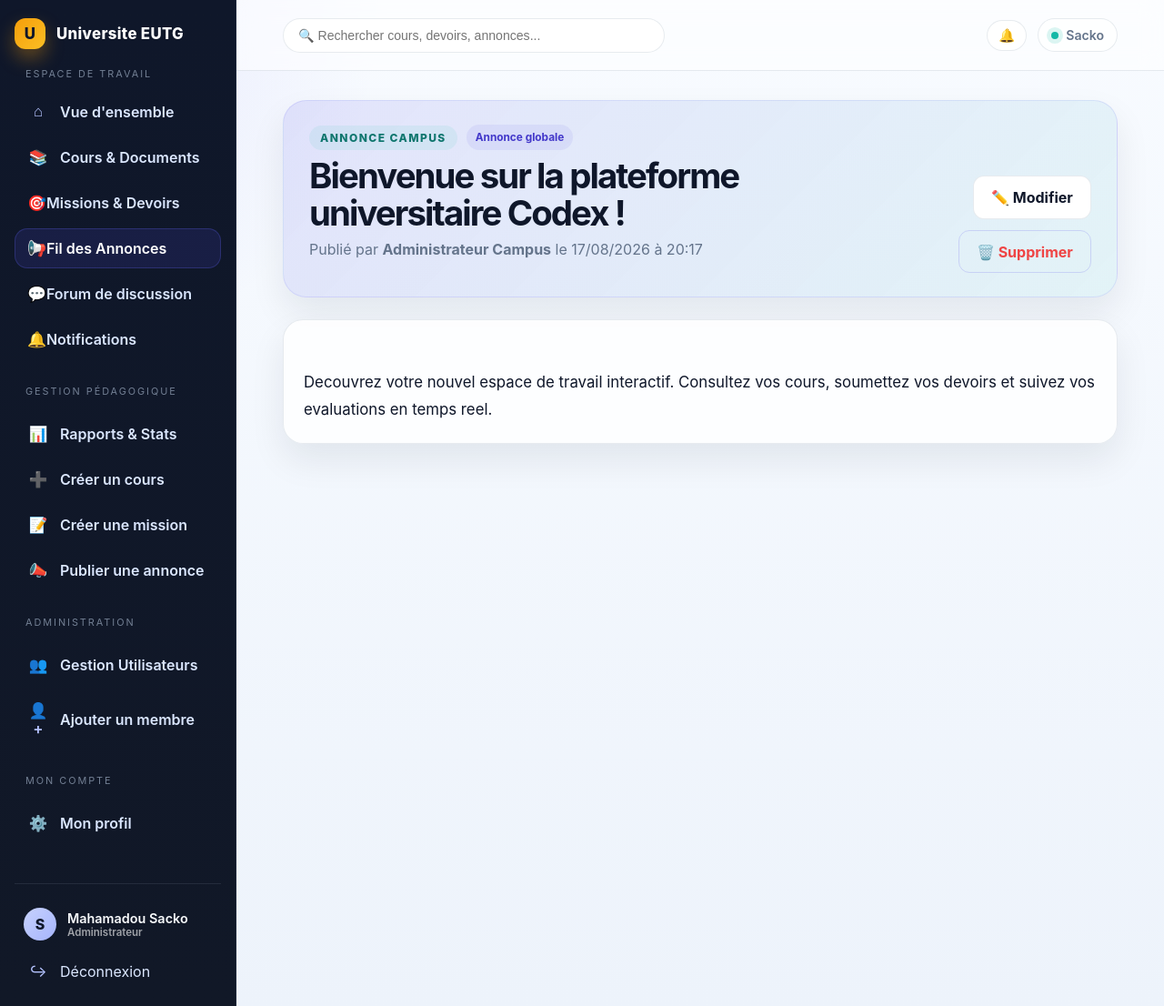
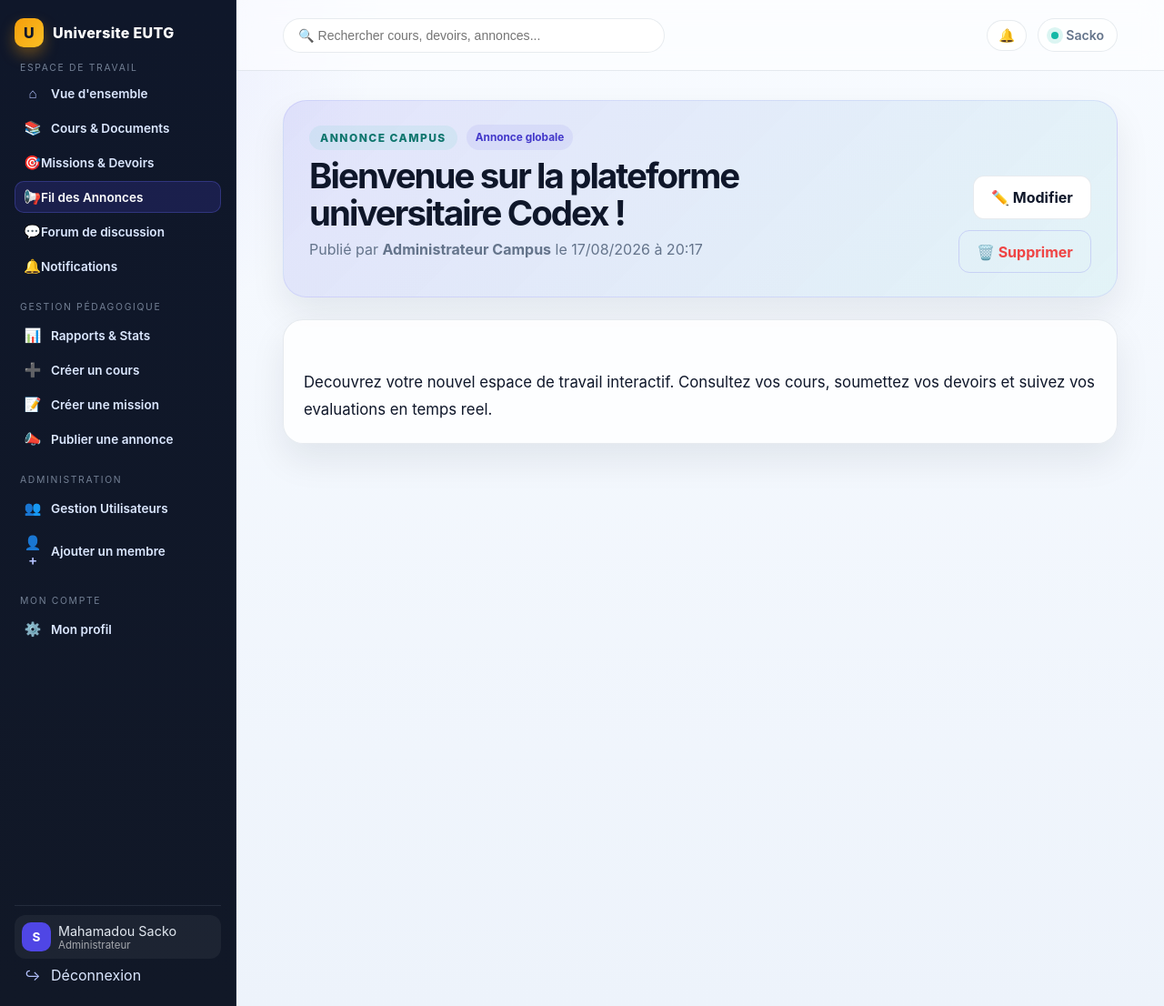
Before and after one commit to Senateur37/University_Platform, a Django app: page /annonces/1/ in a window 1280 px wide. Shown: the whole page at 91% size. Run offline with Django 5.2, Linux system fonts and the light colour scheme; a user stored in the database is signed in; data comes from the database, SQL or seed files in the repository.

Commit message:
Compact sidebar element heights and reset scrollTop to 0 so menu fits perfectly on all PC laptop screens

```diff
--- /dev/null
+++ b/media/courses/resources/test_document_6LXIC5i.txt
@@ -0,0 +1 @@
+Contenu du cours de test
--- a/templates/base.html
+++ b/templates/base.html
@@ -62,98 +62,101 @@
       height: 100vh;
       background: linear-gradient(180deg, var(--sidebar) 0%, #111827 100%);
       color: #e2e8f0;
-      padding: 26px 18px 18px;
+      padding: 16px 14px 14px;
       display: flex;
       flex-direction: column;
       border-right: 1px solid rgba(148, 163, 184, 0.12);
       overflow-y: auto;
+      scrollbar-width: thin;
     }
 
     .brand {
       display: flex;
       align-items: center;
-      gap: 12px;
-      padding: 10px 12px 22px;
+      gap: 10px;
+      padding: 4px 6px 12px;
       color: white;
       font-weight: 800;
       letter-spacing: 0.02em;
-      font-size: 1.05rem;
+      font-size: 1rem;
     }
 
     .brand-mark {
-      width: 34px;
-      height: 34px;
-      border-radius: 12px;
+      width: 32px;
+      height: 32px;
+      border-radius: 10px;
       display: grid;
       place-items: center;
       background: linear-gradient(135deg, var(--gold), #fbbf24);
       color: #0f172a;
-      box-shadow: 0 10px 20px rgba(245, 158, 11, 0.35);
+      box-shadow: 0 8px 16px rgba(245, 158, 11, 0.35);
     }
 
     .side-label {
       color: rgba(148, 163, 184, 0.75);
-      font-size: 0.68rem;
-      letter-spacing: 0.18em;
+      font-size: 0.65rem;
+      letter-spacing: 0.16em;
       text-transform: uppercase;
-      padding: 8px 12px 12px;
+      padding: 4px 6px 4px;
     }
 
     .side-nav {
       display: flex;
       flex-direction: column;
-      gap: 6px;
+      gap: 3px;
     }
 
     .side-link {
       display: flex;
       align-items: center;
-      gap: 12px;
-      padding: 12px 14px;
-      border-radius: 14px;
+      gap: 10px;
+      padding: 8px 10px;
+      border-radius: 10px;
       color: #dbe7ff;
       font-weight: 600;
+      font-size: 0.85rem;
       transition: all 0.2s ease;
     }
 
     .side-link:hover,
     .side-link.active {
-      background: rgba(79, 70, 229, 0.14);
+      background: rgba(79, 70, 229, 0.18);
       color: white;
-      box-shadow: inset 0 0 0 1px rgba(99, 102, 241, 0.26);
+      box-shadow: inset 0 0 0 1px rgba(99, 102, 241, 0.3);
     }
 
     .side-icon {
-      width: 24px;
+      width: 20px;
       text-align: center;
       color: #b5c3ff;
-      font-size: 1.05rem;
+      font-size: 0.95rem;
     }
 
     .side-bottom {
       margin-top: auto;
-      padding-top: 18px;
+      padding-top: 10px;
       border-top: 1px solid rgba(148, 163, 184, 0.14);
     }
 
     .user-chip {
       display: flex;
       align-items: center;
-      gap: 12px;
-      padding: 8px 10px 12px;
-      color: #f8fafc;
-      font-weight: 600;
+      gap: 8px;
+      padding: 8px;
+      border-radius: 12px;
+      background: rgba(255, 255, 255, 0.05);
     }
 
     .avatar {
-      width: 36px;
-      height: 36px;
-      border-radius: 50%;
+      width: 32px;
+      height: 32px;
+      border-radius: 10px;
+      background: var(--primary);
+      color: white;
       display: grid;
       place-items: center;
-      background: linear-gradient(135deg, #c7d2fe, #a5b4fc);
-      color: #0f172a;
-      font-weight: 800;
+      font-weight: 700;
+      font-size: 0.85rem;
     }
 
     .content-area {
@@ -929,6 +932,11 @@
   </div>
   {% endif %}
   <script>
+    document.addEventListener('DOMContentLoaded', function() {
+      const sidebar = document.getElementById('sidebar');
+      if (sidebar) sidebar.scrollTop = 0;
+    });
+
     function toggleMobileSidebar() {
       const sidebar = document.getElementById('sidebar');
       const overlay = document.getElementById('sidebarOverlay');
```
